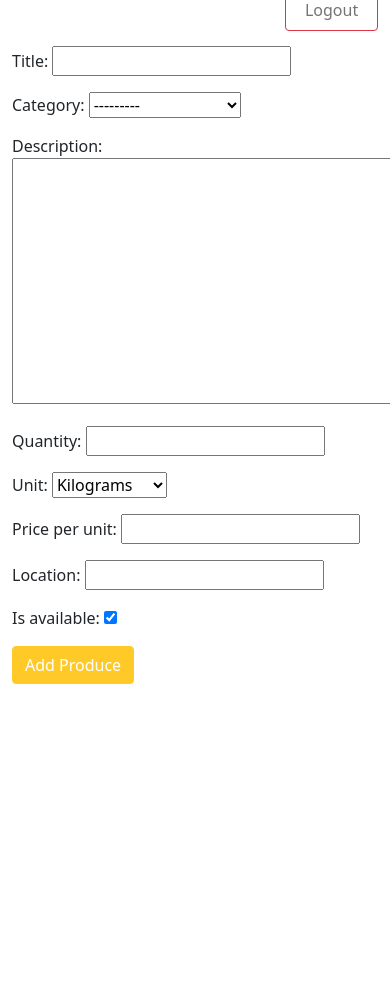
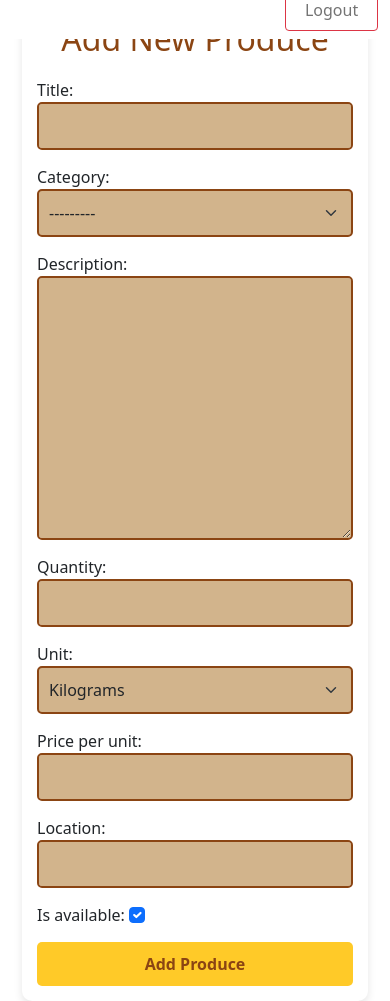
Before and after one commit to toorki/agritech_prototype, a Django app: page /marketplace/farmer/add-produce/ in a window 390 px wide; the page is wider, and only the part inside the window is pictured. Shown: the part 103-1104 px from the top of that part. Before the commit the page ends 787 px from the top of that part, so only its background shows below. Run offline with Django 5.2, Linux system fonts and the light colour scheme; a user stored in the database is signed in; data comes from the database, SQL or seed files in the repository; parts of the project's set-up code (start-up, migrations or seed data) failed here and were passed over; some libraries are stand-ins or nearby versions.

Commit message:
Edit add_produce.html

```diff
--- a/agritech/settings.py
+++ b/agritech/settings.py
@@ -38,6 +38,7 @@ INSTALLED_APPS = [
     'rest_framework',  # Required for Django REST Framework
     'marketplace',
     'sms_service',  # Assuming this is another app in your project
+    'widget_tweaks',
 ]
 
 MIDDLEWARE = [
--- a/agritech/views.py
+++ b/agritech/views.py
@@ -65,11 +65,9 @@ class CustomLoginView(LoginView):
         context['error'] = messages.get_messages(self.request)
         return context
 
-# Root view
 def home(request):
     return render(request, 'marketplace/home.html')
 
-# View for adding new produce
 class AddProduceView(LoginRequiredMixin, CreateView):
     model = Produce
     form_class = ProduceForm
@@ -78,7 +76,14 @@ class AddProduceView(LoginRequiredMixin, CreateView):
 
     def form_valid(self, form):
         logger.debug(f"Form data: {form.cleaned_data}")
-        form.instance.farmer = self.request.user.userprofile.farmer_profiles.first()  # Adjust logic if needed
+        # Get the farmer associated with the current user
+        try:
+            user_profile = self.request.user.userprofile
+            farmer = Farmer.objects.get(profile=user_profile)
+            form.instance.farmer = farmer
+        except (UserProfile.DoesNotExist, Farmer.DoesNotExist):
+            messages.error(self.request, 'You are not authorized as a farmer or your profile is incomplete.')
+            return self.form_invalid(form)
         return super().form_valid(form)
 
     def form_invalid(self, form):
--- a/marketplace/models.py
+++ b/marketplace/models.py
@@ -4,7 +4,6 @@ from django.core.validators import MinValueValidator
 from django.utils import timezone
 
 class UserProfile(models.Model):
-    """Model to enforce a single role per user"""
     user = models.OneToOneField(User, on_delete=models.CASCADE)
     ROLE_CHOICES = (
         ('farmer', 'Farmer'),
@@ -19,7 +18,6 @@ class UserProfile(models.Model):
         return f"{self.user.username} - {self.role}"
 
 class Sponsor(models.Model):
-    """Model representing a sponsor in the system"""
     profile = models.ForeignKey(UserProfile, on_delete=models.CASCADE, related_name='sponsor_profiles', limit_choices_to={'role': 'sponsor'})
     phone_number = models.CharField(max_length=15)
     organization = models.CharField(max_length=100)
@@ -93,7 +91,6 @@ class SponsorshipPayment(models.Model):
         return f"{self.payment_type} - {self.amount} - {self.sponsorship.title}"
 
 class Farmer(models.Model):
-    """Model representing a farmer in the system"""
     profile = models.ForeignKey(UserProfile, on_delete=models.CASCADE, related_name='farmer_profiles', limit_choices_to={'role': 'farmer'})
     phone_number = models.CharField(max_length=15)
     location = models.CharField(max_length=100)
@@ -106,17 +103,14 @@ class Farmer(models.Model):
         return f"{self.profile.user.get_full_name()} - {self.location}"
 
     def update_rating(self, new_rating):
-        """Update the farmer's rating with a new rating value"""
         if self.total_ratings == 0:
             self.rating = new_rating
         else:
-            # Calculate weighted average
             self.rating = ((self.rating * self.total_ratings) + new_rating) / (self.total_ratings + 1)
         self.total_ratings += 1
         self.save()
 
 class Buyer(models.Model):
-    """Model representing a buyer in the system"""
     profile = models.ForeignKey(UserProfile, on_delete=models.CASCADE, related_name='buyer_profiles', limit_choices_to={'role': 'buyer'})
     phone_number = models.CharField(max_length=15)
     location = models.CharField(max_length=100)
@@ -127,7 +121,6 @@ class Buyer(models.Model):
         return f"{self.profile.user.get_full_name()} - {self.location}"
 
 class ProduceCategory(models.Model):
-    """Model representing categories of agricultural produce"""
     name = models.CharField(max_length=100)
     description = models.TextField(blank=True)
 
@@ -138,7 +131,6 @@ class ProduceCategory(models.Model):
         verbose_name_plural = "Produce Categories"
 
 class Produce(models.Model):
-    """Model representing agricultural produce listings"""
     UNIT_CHOICES = [
         ('kg', 'Kilograms'),
         ('g', 'Grams'),
@@ -164,11 +156,9 @@ class Produce(models.Model):
 
     @property
     def total_price(self):
-        """Calculate the total price of the produce listing"""
         return self.quantity * self.price_per_unit
 
 class Order(models.Model):
-    """Model representing orders placed by buyers"""
     STATUS_CHOICES = [
         ('pending', 'Pending'),
         ('confirmed', 'Confirmed'),
@@ -181,9 +171,9 @@ class Order(models.Model):
     buyer = models.ForeignKey(Buyer, on_delete=models.CASCADE, related_name='orders')
     produce = models.ForeignKey(Produce, on_delete=models.CASCADE, related_name='orders')
     quantity = models.DecimalField(max_digits=10, decimal_places=2, validators=[MinValueValidator(0.01)])
-    unit_price = models.DecimalField(max_digits=10, decimal_places=2)  # Price at time of order
-    platform_fee = models.DecimalField(max_digits=10, decimal_places=2)  # 2% fee
-    total_amount = models.DecimalField(max_digits=10, decimal_places=2)  # Total including fee
+    unit_price = models.DecimalField(max_digits=10, decimal_places=2)
+    platform_fee = models.DecimalField(max_digits=10, decimal_places=2)
+    total_amount = models.DecimalField(max_digits=10, decimal_places=2)
     status = models.CharField(max_length=10, choices=STATUS_CHOICES, default='pending')
     delivery_location = models.CharField(max_length=100)
     delivery_notes = models.TextField(blank=True)
@@ -194,20 +184,18 @@ class Order(models.Model):
         return f"Order #{self.id} - {self.buyer} - {self.status}"
 
     def save(self, *args, **kwargs):
-        # Calculate platform fee (2%) and total amount if not already set
-        if not self.pk:  # Only on creation
+        if not self.pk:
             self.unit_price = self.produce.price_per_unit
             subtotal = self.quantity * self.unit_price
-            self.platform_fee = subtotal * 0.02  # 2% fee
+            self.platform_fee = subtotal * 0.02
             self.total_amount = subtotal + self.platform_fee
         super().save(*args, **kwargs)
 
 class Rating(models.Model):
-    """Model representing ratings given by buyers to farmers"""
     buyer = models.ForeignKey(Buyer, on_delete=models.CASCADE, related_name='ratings_given')
     farmer = models.ForeignKey(Farmer, on_delete=models.CASCADE, related_name='ratings_received')
     order = models.OneToOneField(Order, on_delete=models.CASCADE, related_name='rating')
-    score = models.PositiveSmallIntegerField(validators=[MinValueValidator(1)])  # 1-5 rating
+    score = models.PositiveSmallIntegerField(validators=[MinValueValidator(1)])
     comment = models.TextField(blank=True)
     created_at = models.DateTimeField(auto_now_add=True)
 
@@ -215,7 +203,6 @@ class Rating(models.Model):
         return f"{self.buyer} rated {self.farmer}: {self.score}/5"
 
     def save(self, *args, **kwargs):
-        # Update farmer's rating when a new rating is created
         is_new = self.pk is None
         super().save(*args, **kwargs)
         if is_new:
--- a/templates/marketplace/add_produce.html
+++ b/templates/marketplace/add_produce.html
@@ -1,29 +1,100 @@
 {% extends 'base.html' %}
+
+{% load widget_tweaks %}
 
 {% block title %}Add New Produce{% endblock %}
 
 {% block content %}
 <style>
+    .add-produce-container {
+        max-width: 600px;
+        margin: 0 auto;
+        padding: 20px;
+        background-color: #fff;
+        border-radius: 10px;
+        box-shadow: 0 4px 8px rgba(0, 0, 0, 0.1);
+    }
+
     .add-produce-container h1 {
         color: #8B4513; /* Rich brown */
+        text-align: center;
+        margin-bottom: 20px;
+        font-size: 2.5rem;
     }
+
     .add-produce-container .form-label {
         color: #4CAF50; /* Vibrant green */
+        font-weight: 500;
+        margin-bottom: 5px;
+        display: block;
     }
-    .add-produce-container .form-control, .add-produce-container .form-select {
+
+    .add-produce-container .form-control,
+    .add-produce-container .form-select {
         background-color: #D2B48C; /* Light tan */
-        border-color: #8B4513; /* Rich brown */
+        border: 2px solid #8B4513; /* Rich brown */
+        border-radius: 5px;
+        padding: 10px;
+        width: 100%;
+        box-sizing: border-box;
+        font-size: 1rem;
+        transition: border-color 0.3s ease;
     }
+
+    .add-produce-container .form-control:focus,
+    .add-produce-container .form-select:focus {
+        border-color: #4CAF50; /* Vibrant green on focus */
+        outline: none;
+        box-shadow: 0 0 5px rgba(76, 175, 80, 0.5);
+    }
+
+    .add-produce-container .form-textarea {
+        min-height: 100px;
+        resize: vertical;
+    }
+
     .add-produce-container .btn-primary {
         background-color: #FFCA28; /* Warm yellow */
-        border-color: #FFCA28;
+        border: none;
+        border-radius: 5px;
+        padding: 10px 20px;
+        font-size: 1.1rem;
+        font-weight: bold;
+        color: #8B4513; /* Rich brown text */
+        width: 100%;
+        transition: background-color 0.3s ease;
     }
+
     .add-produce-container .btn-primary:hover {
         background-color: #f4b800; /* Lighter yellow */
-        border-color: #f4b800;
     }
+
     .add-produce-container .alert {
-        background-color: #e6f4ea; /* Light green derived from #8BC34A */
+        background-color: #e6f4ea; /* Light green */
+        color: #4CAF50;
+        border-radius: 5px;
+        padding: 10px;
+        margin-bottom: 20px;
+    }
+
+    .form-group {
+        margin-bottom: 15px;
+    }
+
+    /* Responsive Design */
+    @media (max-width: 768px) {
+        .add-produce-container {
+            padding: 15px;
+            margin: 0 10px;
+        }
+
+        .add-produce-container h1 {
+            font-size: 2rem;
+        }
+
+        .add-produce-container .btn-primary {
+            font-size: 1rem;
+        }
     }
 </style>
 
@@ -33,14 +104,45 @@
     {% if messages %}
     <div class="messages">
         {% for message in messages %}
-        <div class="alert alert-{{ message.tags }}">{{ message }}</div>
+        <div class="alert">{{ message }}</div>
         {% endfor %}
     </div>
     {% endif %}
 
     <form method="post">
         {% csrf_token %}
-        {{ form.as_p }}
+        <div class="form-group">
+            {{ form.title.label_tag }}
+            {{ form.title|add_class:"form-control" }}
+        </div>
+        <div class="form-group">
+            {{ form.category.label_tag }}
+            {{ form.category|add_class:"form-select" }}
+        </div>
+        <div class="form-group">
+            {{ form.description.label_tag }}
+            {{ form.description|add_class:"form-control form-textarea" }}
+        </div>
+        <div class="form-group">
+            {{ form.quantity.label_tag }}
+            {{ form.quantity|add_class:"form-control" }}
+        </div>
+        <div class="form-group">
+            {{ form.unit.label_tag }}
+            {{ form.unit|add_class:"form-select" }}
+        </div>
+        <div class="form-group">
+            {{ form.price_per_unit.label_tag }}
+            {{ form.price_per_unit|add_class:"form-control" }}
+        </div>
+        <div class="form-group">
+            {{ form.location.label_tag }}
+            {{ form.location|add_class:"form-control" }}
+        </div>
+        <div class="form-group">
+            {{ form.is_available.label_tag }}
+            {{ form.is_available|add_class:"form-check-input" }}
+        </div>
         <button type="submit" class="btn btn-primary">Add Produce</button>
     </form>
 </div>
```
